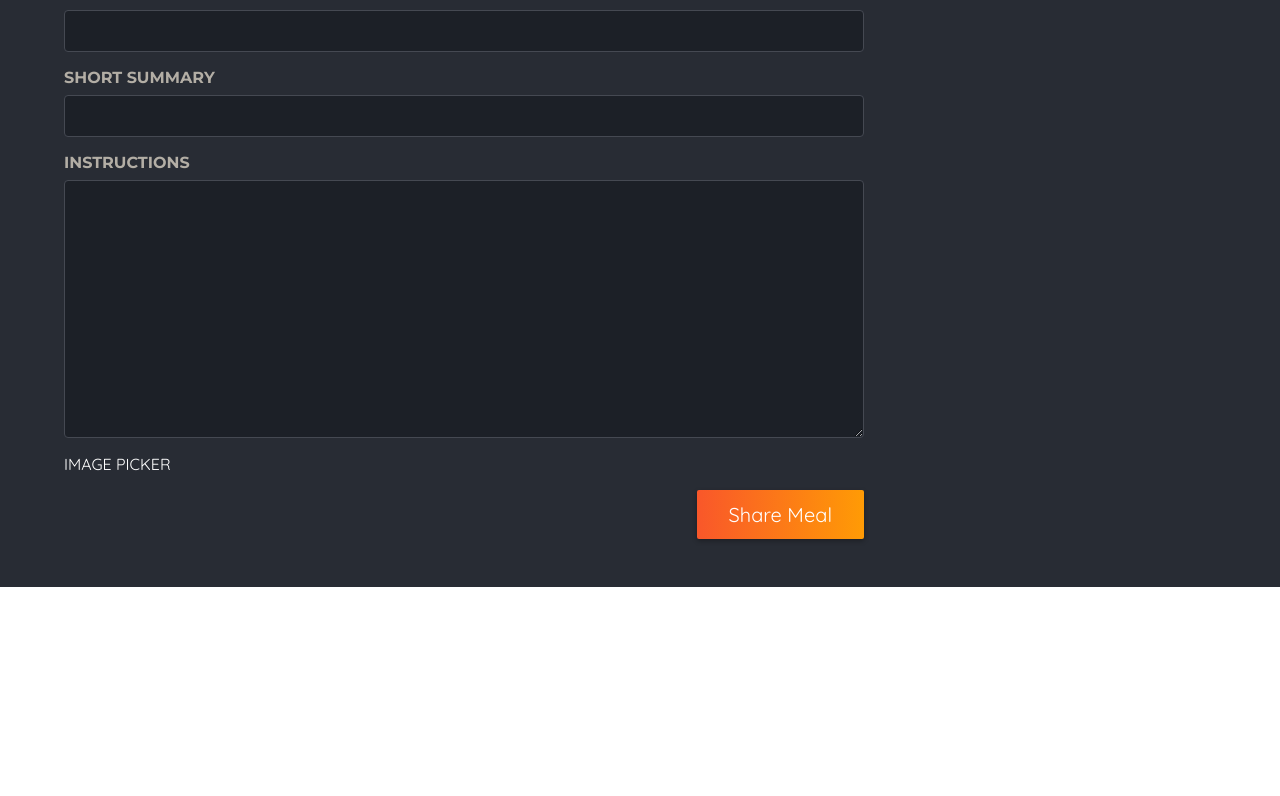
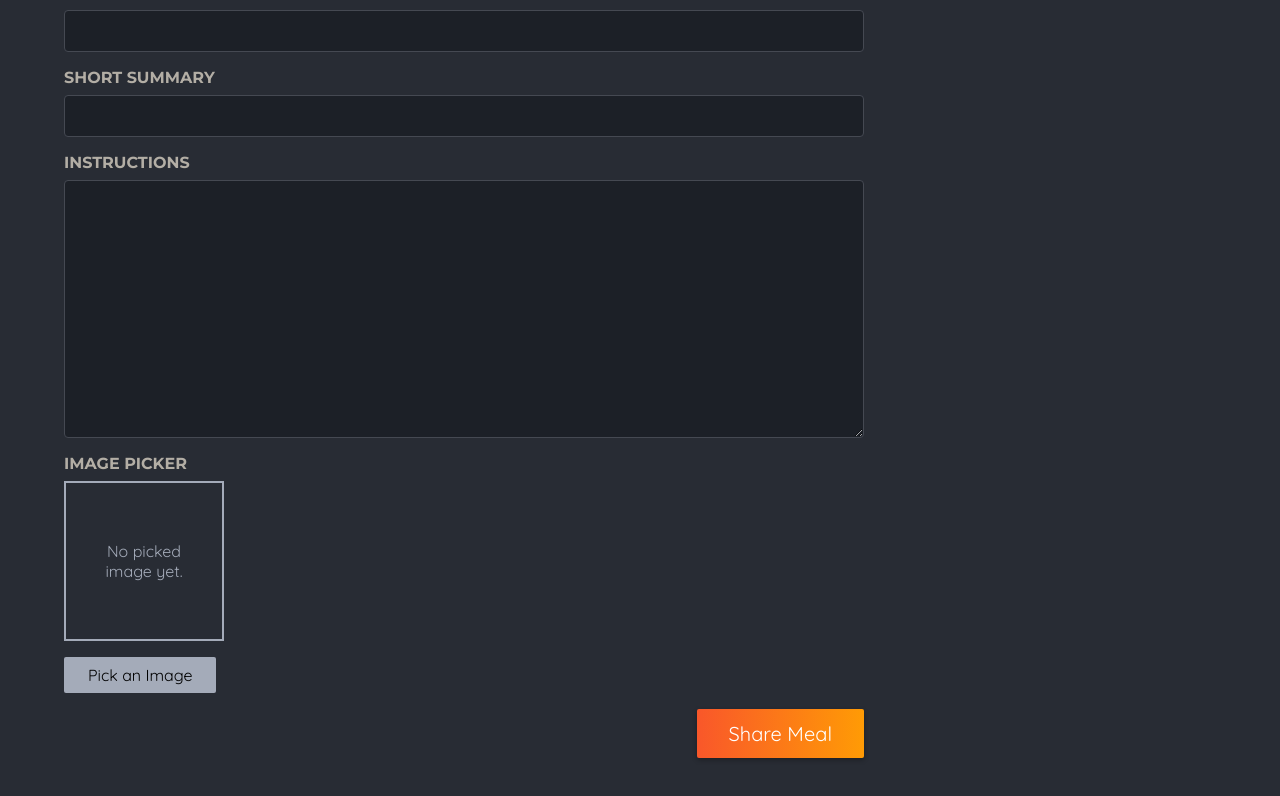
Before and after one commit to Alozi/food-nextjs-app, a Next.js app: page /meals/share in a window 1280 px wide. Shown: the part 526-1322 px from the top of the page. Before the commit the page ends 1113 px from the top, so only its background shows below. Built offline with nearby package versions, Linux system fonts and the light colour scheme.

Commit message:
Add new component ImagePicker

```diff
--- a/app/meals/share/page.js
+++ b/app/meals/share/page.js
@@ -1,3 +1,4 @@
+import ImagePicker from '@/components/meals/image-picker';
 import classes from './page.module.css';
 
 export default function ShareMealPage() {
@@ -38,7 +39,7 @@
               required
             ></textarea>
           </p>
-          IMAGE PICKER
+          <ImagePicker label="Image picker" name="image" />
           <p className={classes.actions}>
             <button type="submit">Share Meal</button>
           </p>
--- /dev/null
+++ b/components/meals/image-picker.js
@@ -0,0 +1,59 @@
+'use client';
+
+import { useRef, useState } from 'react';
+import classes from './image-picker.module.css';
+import Image from 'next/image';
+
+export default function ImagePicker({ label, name }) {
+    const [pickedImage, setPickedImage] = useState();
+    const imageInput = useRef();
+
+    function handlePickClick() {
+        imageInput.current.click();
+    }
+
+    function handleImageChange(event) {
+        const file = event.target.files[0];
+
+        if (!file) {
+            setPickedImage(null);
+            return;
+        }
+
+        const fileReader = new FileReader();
+
+        fileReader.onload = () => {
+            setPickedImage(fileReader.result);
+        };
+
+        fileReader.readAsDataURL(file);
+    }
+
+    return (<div className={classes.picker}>
+        <label htmlFor={name}>{label}</label>
+        <div className={classes.controls}>
+            <div className={classes.preview}>
+                {!pickedImage && <p>No picked image yet.</p>}
+                {pickedImage &&
+                    <Image src={pickedImage} alt="The image selected by the user." fill />
+                }
+            </div>
+            <input
+                ref={imageInput}
+                onChange={handleImageChange}
+                className={classes.input}
+                type="file"
+                id={name}
+                accept='image/png, image/jpeg'
+                name={name}
+                required
+            />
+        </div>
+        <button
+            className={classes.button}
+            type="button"
+            onClick={handlePickClick}>
+            Pick an Image
+        </button>
+    </div>);
+}
--- /dev/null
+++ b/components/meals/image-picker.module.css
@@ -0,0 +1,45 @@
+.controls {
+  display: flex;
+  align-items: flex-start;
+  gap: 1.5rem;
+  margin-bottom: 1rem;
+}
+
+.picker .input {
+  display: none;
+}
+
+.picker .button {
+  border: 0;
+  padding: 0.5rem 1.5rem;
+  background: #a4abb9;
+  border-radius: 2px;
+  cursor: pointer;
+  font: inherit;
+}
+
+.picker .button:hover,
+.picker .button:focus {
+  background: #b3b9c6;
+}
+
+.preview {
+  width: 10rem;
+  height: 10rem;
+  border: 2px solid #a4abb9;
+  display: flex;
+  justify-content: center;
+  align-items: center;
+  text-align: center;
+  color: #a4abb9;
+  position: relative;
+}
+
+.preview p {
+  margin: 0;
+  padding: 1rem;
+}
+
+.preview img {
+  object-fit: cover;
+}
```
